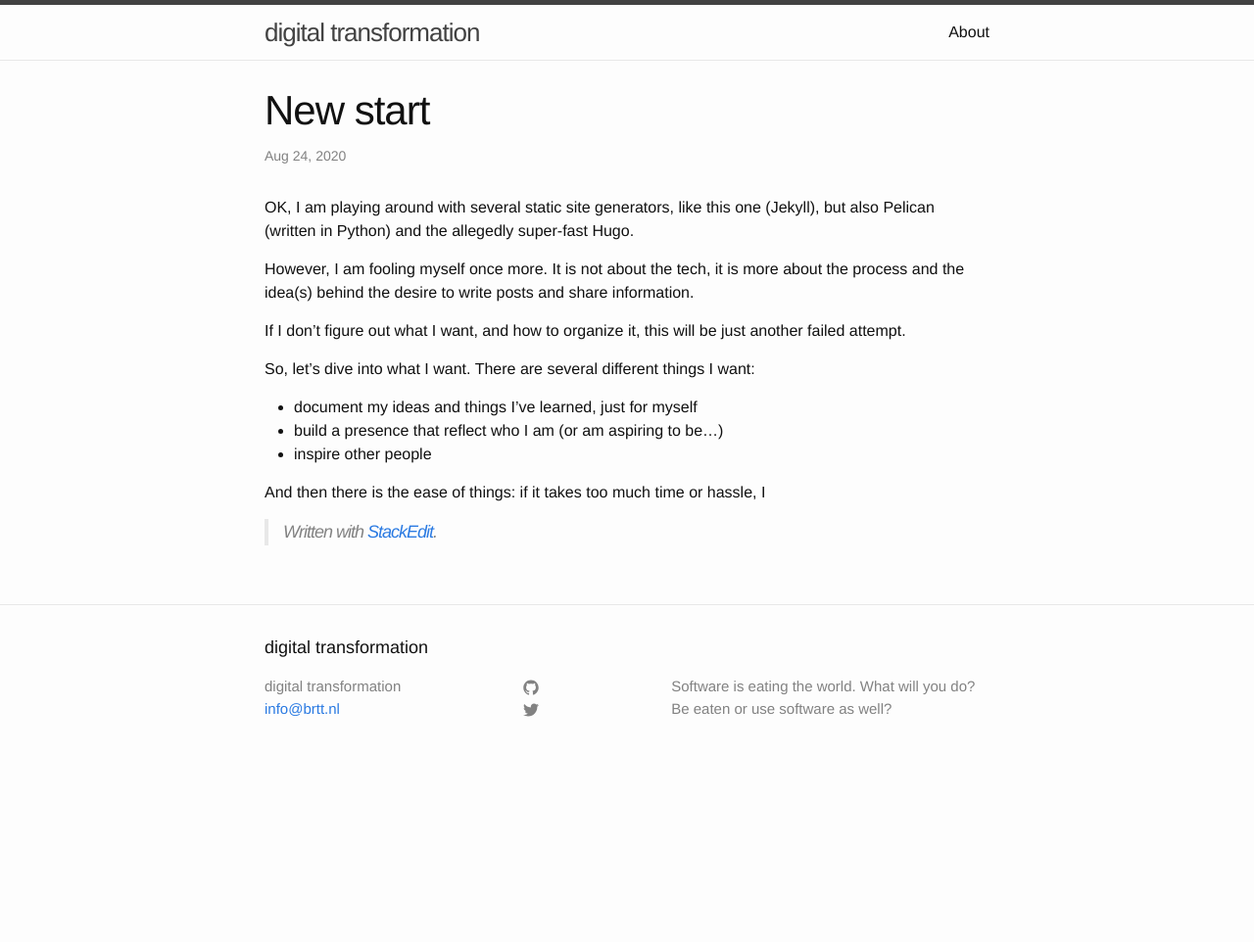
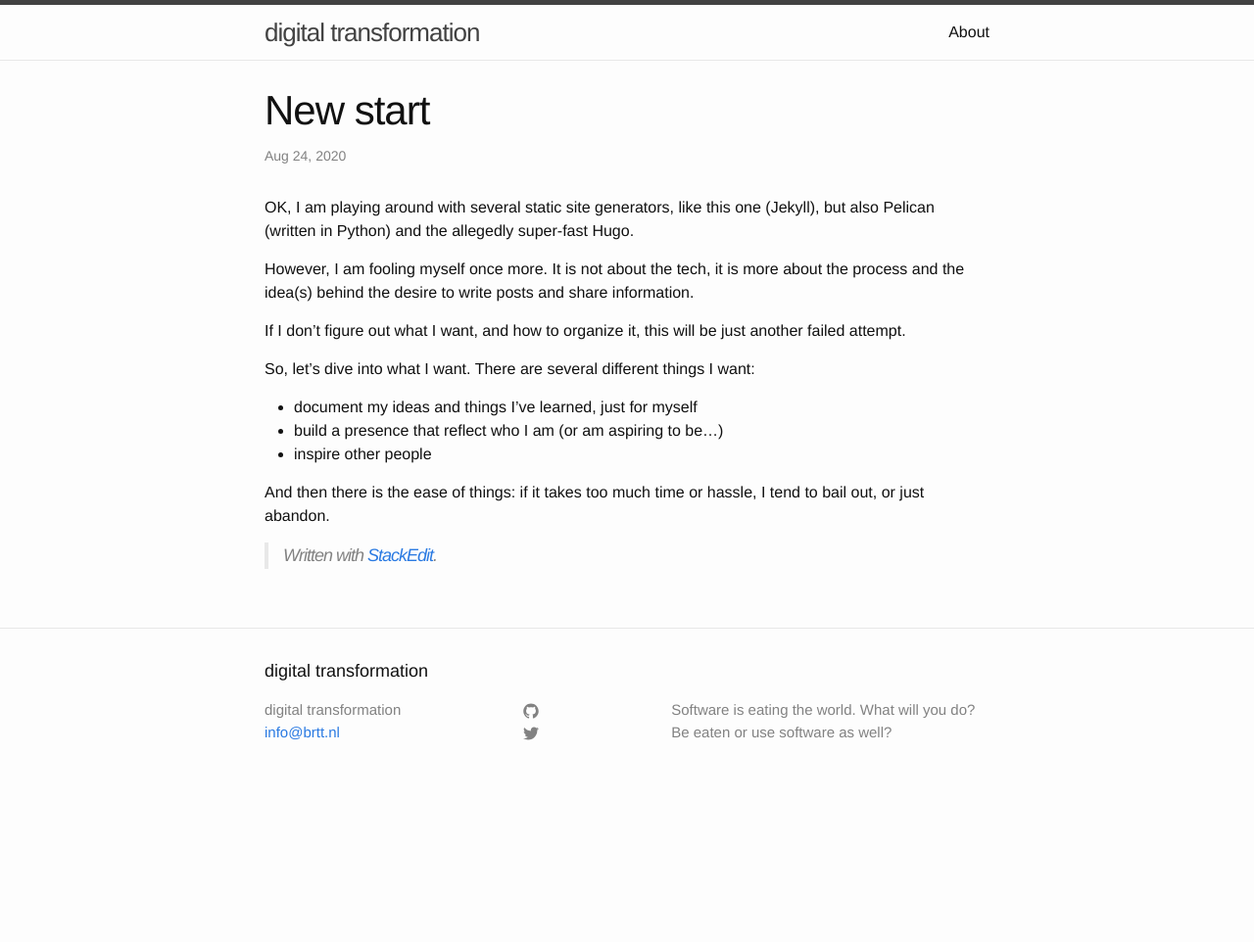
Before and after one commit to wijnandb/wijnandb.github.io, a Jekyll site: the page built from _posts/2020-8-24-new-start.md, in a window 1280 px wide. Shown: the whole page at 98% size. Built offline with Jekyll 4.4.1, drawn with Linux system fonts in a browser that asks for light colours; before the commit the page ends 938 px from its top, so only the background shows below that.

Commit message:
_posts/2020-8-24-new-start.md updated from https://stackedit.io/

```diff
--- a/_posts/2020-8-24-new-start.md
+++ b/_posts/2020-8-24-new-start.md
@@ -18,9 +18,9 @@ There are several different things I want:
 - build a presence that reflect who I am (or am aspiring to be...)
 - inspire other people
 
-And then there is the ease of things: if it takes too much time or hassle, I
+And then there is the ease of things: if it takes too much time or hassle, I tend to bail out, or just abandon.
 
 > Written with [StackEdit](https://stackedit.io/).
 <!--stackedit_data:
-eyJoaXN0b3J5IjpbMTM5NDYyNTYxOSw3NzIwNjY2OV19
+eyJoaXN0b3J5IjpbLTExMTAzMjQzNjUsNzcyMDY2NjldfQ==
 -->
```
